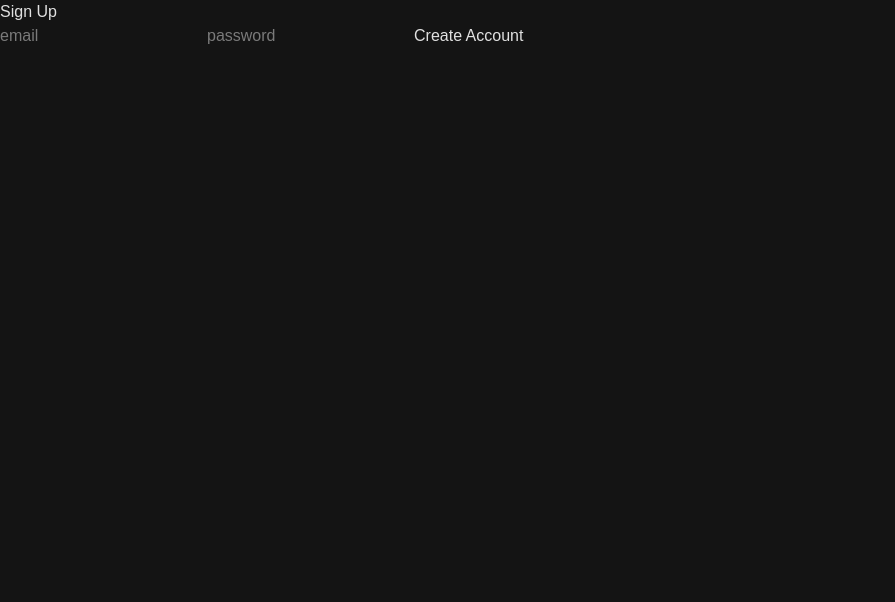
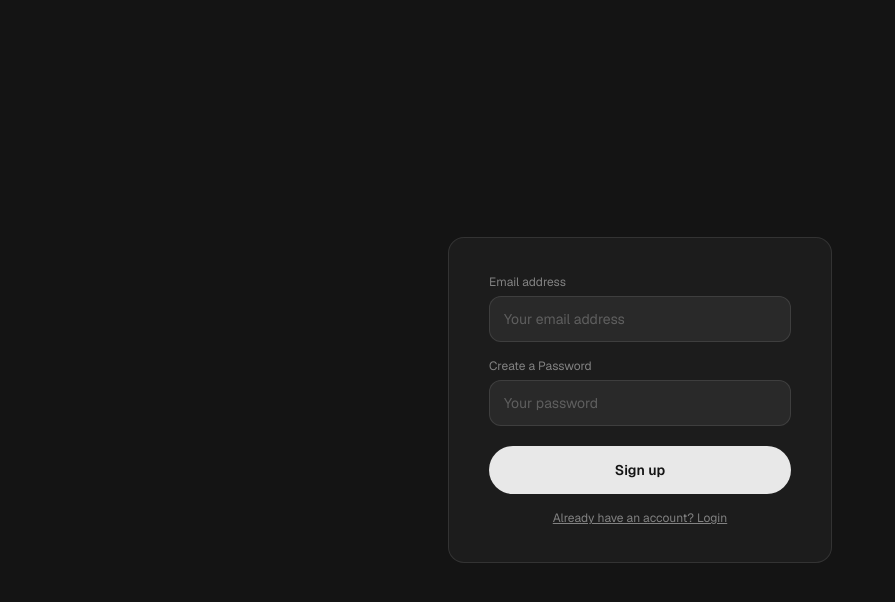
Before and after one commit to LextinBailey/trading-journal, a Next.js app: page /auth/signup in a window 1280 px wide. Shown: the top 602 px of the page, without its empty margins (0-895 px from the left). Built offline with nearby package versions, Linux system fonts and the light colour scheme; no server answers.

Commit message:
Improve login/signup pages + correct routing

```diff
--- a/src/app/auth/login/page.tsx
+++ b/src/app/auth/login/page.tsx
@@ -1,14 +1,18 @@
 "use client";
 
 import { useState } from "react";
+import { useRouter } from "next/navigation";
 import { supabase } from "@/lib/supabase/client";
+import Link from "next/link";
 
 export default function LoginPage() {
+    const router = useRouter();
+
     const [email, setEmail] = useState("");
     const [password, setPassword] = useState("");
 
     async function handleLogin() {
-        const { data, error } = await supabase.auth.signInWithPassword({
+        const { error } = await supabase.auth.signInWithPassword({
             email,
             password,
         });
@@ -17,10 +21,12 @@ export default function LoginPage() {
             console.log(error.message);
             return;
         }
+
+        router.replace("/dashboard");
     }
 
     return (
-        <div>
+        <div className="auth-page">
             {/* Auth Card */}
             <div className="auth-card">
 
@@ -45,7 +51,9 @@ export default function LoginPage() {
                     <input
                         type="email"
                         placeholder="Your email address"
+                        value={email}
                         className="auth-input"
+                        onChange={(e) => setEmail(e.target.value)}
                     />
                 </div>
 
@@ -55,39 +63,25 @@ export default function LoginPage() {
                     <input
                         type="password"
                         placeholder="Your password"
+                        value={password}
                         className="auth-input"
+                        onChange={(e) => setPassword(e.target.value)}
                     />
                 </div>
 
                 <button
+                    type="button"
                     className="signin-btn"
-                //onClick={() => router.push("/dashboard")}
+                    onClick={handleLogin}
                 >
                     Sign in
                 </button>
 
                 <div className="flex flex-col items-center gap-1.5">
-                <a href="#" className="auth-link">Forgot your password?</a>
-                <a href="#" className="auth-link">Don't have an account? Sign up</a>
+                    <Link href="#" className="auth-link">Forgot your password?</Link>
+                    <Link href="/auth/signup" className="auth-link">Don't have an account? Sign up</Link>
                 </div>
-
             </div>
-            <h1>Login</h1>
-
-            <input
-                placeholder="email"
-                onChange={(e) => setEmail(e.target.value)}
-            />
-
-            <input
-                placeholder="password"
-                type="password"
-                onChange={(e) => setPassword(e.target.value)}
-            />
-
-            <button onClick={handleLogin}>
-                Login
-            </button>
         </div>
     );
 }
--- a/src/app/auth/signup/page.tsx
+++ b/src/app/auth/signup/page.tsx
@@ -1,9 +1,13 @@
 "use client";
 
 import { useState } from "react";
+import { useRouter } from "next/navigation";
 import { supabase } from "@/lib/supabase/client";
+import Link from "next/link";
 
 export default function SignUpPage() {
+    const router = useRouter();
+
     const [email, setEmail] = useState("");
     const [password, setPassword] = useState("");
 
@@ -18,27 +22,49 @@ export default function SignUpPage() {
             return;
         }
 
-        console.log("User created:", data);
+        router.replace("/dashboard");
     }
 
     return (
-        <div>
-            <h1>Sign Up</h1>
-
+        <div className="auth-page">
+            {/* Auth Card */}
+            <div className="auth-card">
+                {/* Email */}
+                <div className="flex flex-col gap-1.5">
+                    <label className="field-label">Email address</label>
                     <input
-                placeholder="email"
+                        type="email"
+                        placeholder="Your email address"
+                        value={email}
+                        className="auth-input"
                         onChange={(e) => setEmail(e.target.value)}
                     />
+                </div>
 
+                {/* Password */}
+                <div className="flex flex-col gap-1.5">
+                    <label className="field-label">Create a Password</label>
                     <input
-                placeholder="password"
                         type="password"
+                        placeholder="Your password"
+                        value={password}
+                        className="auth-input"
                         onChange={(e) => setPassword(e.target.value)}
                     />
+                </div>
 
-            <button onClick={handleSignUp}>
-                Create Account
+                <button
+                    type="button"
+                    className="signin-btn"
+                    onClick={handleSignUp}
+                >
+                    Sign up
                 </button>
+
+                <div className="flex flex-col items-center gap-1.5">
+                    <Link href="/auth/login" className="auth-link">Already have an account? Login</Link>
+                </div>
+            </div>
         </div>
     );
 }
--- a/src/app/globals.css
+++ b/src/app/globals.css
@@ -27,8 +27,14 @@ body {
   font-family: Arial, Helvetica, sans-serif;
 }
 
-.auth-page, .landing-page {
+.landing-page {
   @apply min-h-screen flex flex-col items-center px-5 py-10;
+  background-color: var(--color-bg);
+  font-family: var(--font-geist-sans), sans-serif;
+}
+
+.auth-page {
+  @apply min-h-screen flex flex-col items-center justify-center px-5;
   background-color: var(--color-bg);
   font-family: var(--font-geist-sans), sans-serif;
 }
```
Also changed, not shown: 1 other file (tests, documents, lock files or other folders). Lines whose indentation alone changed are shown as unchanged.
